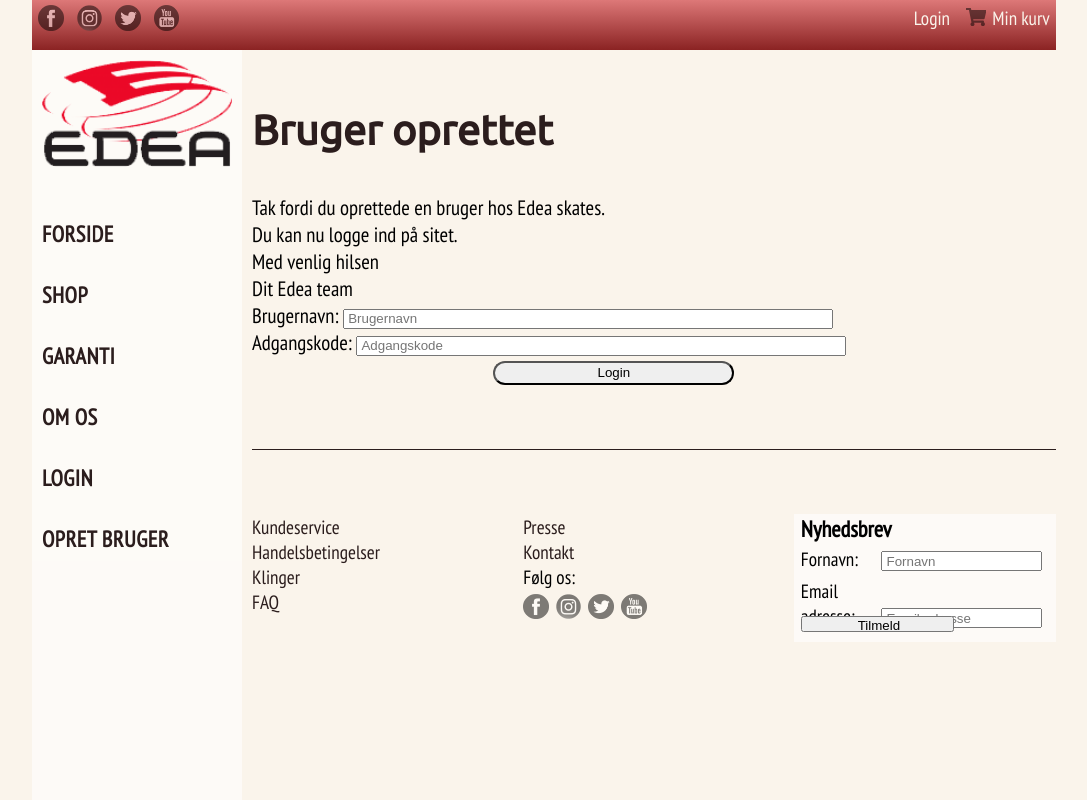
After one commit to AspIT-Hanne/V3-PHP-course, a PHP site: page /newuser-landing.php in a window 1280 px wide. The commit adds this page. Shown: the whole page, without its empty margins (96-1183 px from the left). Run offline with PHP 8.4, Linux system fonts and the light colour scheme; style sheets or scripts are compiled from the project's sources.

Commit message:
Forms - newsletter, login, logout - php sessions

```diff
--- a/css/style.scss
+++ b/css/style.scss
@@ -38,6 +38,7 @@
     width: 80%;
     margin: auto;
     font-family: $font-main;
+    background-color: $color-bg-main;
 
     &.light
     {
@@ -118,17 +119,22 @@
         {
             display: inline-block;
             padding: 0 0.5vw;
+            font-size: 1.2rem;
 
             &:nth-child(4)
             {
                 margin-right: auto;
             }
 
+            // &:nth-child(5)
+            // {
+            //     margin-right: auto;
+            // }
+
             a
             {
                 text-decoration: none;
                 color: $color-bg-main;
-                font-size: 1.2rem;
             }
 
             &:last-child
@@ -142,7 +148,6 @@
             opacity: 0.5;
             padding-top: 5px;
             width: 2vw;
-            fill: white;
         }
 
 
@@ -202,10 +207,11 @@
     {
         font-family: $font-heading;
         color: $neon-color1;
-        padding: 5vh 0;
+        padding: 7vh 0 5vh 0;
     }
 
     font-size: 1.3rem;
+    padding-bottom: 8vh;
 }
 
 section
@@ -270,3 +276,91 @@
         }
     }
 }
+
+footer
+{
+    display: flex;
+    flex-direction: row;
+    justify-content: space-evenly;
+    width: 100%;
+    flex: 1 1 100%;
+    border-top: 1px solid $color-font-side-nav;
+    padding-top: 8vh;
+
+    div
+    {
+        @include calculateWidthProducts(3, 2%);
+        display: flex;
+        flex-direction: column;
+        font-size: 1.2rem;
+
+        .footerSoMe
+        {
+            display: flex;
+            flex-direction: row;
+        }
+
+        img
+        {
+            opacity: 0.5;
+            padding: 5px 7px 0 0;
+            width: 2vw;
+        }
+
+        &:nth-child(3)
+        {
+            background-color: hsla(0, 0%, 100%, .6);
+            padding-left: 0.5vw;
+        }
+
+        a
+        {
+            color: $color-font-side-nav;
+            text-decoration: none;
+
+        }
+
+        label
+        {
+            width: 30%;
+            display: inline-block;
+
+        }
+
+
+    }
+
+    h3
+        {
+            height: 4vh;
+        }
+
+    form
+    {
+        p
+        {
+            height: 4vh;
+        }
+    }
+}
+
+form
+{
+    input
+        {
+            display: inline-block;
+            width: 60%;
+            height: 2vh;
+            padding-left: 3px;
+        }
+
+        .submitbtn
+        {
+            width: 30%;
+            margin-left: 30%;
+            padding-left: 0;
+            height: 3vh;
+            border-radius: 50px;
+            cursor: pointer;
+        }
+}
--- /dev/null
+++ b/includes/footer.php
@@ -0,0 +1,49 @@
+<?php
+    if(!isset($_SESSION))
+    {
+        session_start();
+    }
+?>
+
+<footer>
+
+    <div>
+        <a href="#">Kundeservice</a>
+        <a href="#">Handelsbetingelser</a>
+        <a href="#">Klinger</a>
+        <a href="#">FAQ</a>
+    </div>
+
+    <div>
+        <a href="#">Presse</a>
+        <a href="#">Kontakt</a>
+        <p>Følg os:</p>
+        <div class="footerSoMe">
+            <a href="#"><img src="img/facebookIcon-bw.png" alt="Facebook logo"></a>
+            <a href="#"><img src="img/instagramIcon-bw.png" alt="Instagram logo"></a>
+            <a href="#"><img src="img/twitterIcon-bw.png" alt="Twitter logo"></a>
+            <a href="#"><img src="img/youtubeIcon-bw.png" alt="YouTube logo"></a>
+        </div>
+    </div>
+    <div>
+        <h3>Nyhedsbrev</h3>
+        <form action="newsletter-landing.php" method="post">
+            <p>
+                <label for="firstname">Fornavn: </label>
+                <input type="text" name="newsletter-firstname" placeholder="Fornavn">
+            </p>
+
+            <p>
+                <label for="newsletter-email">Email adresse: </label>
+                <input type="text" name="newsletter-email" placeholder="Email adresse">
+            </p>
+
+            <p>
+                <input type="submit" name="submit-newsletter" value="Tilmeld" class="newsletterbtn">
+            </p>
+        </form>
+
+
+    </div>
+
+</footer>
--- /dev/null
+++ b/includes/sidemenu.php
@@ -0,0 +1,27 @@
+<?php
+    if(!isset($_SESSION))
+    {
+        session_start();
+    }
+?>
+
+<nav class="side">
+    <a href="index.php"><img src="img/edea-skates-logo.png" alt="Edea logo"></a>
+    <ul>
+        <li><a href="index.php">Forside</a></li>
+        <li><a href="#">Shop</a></li>
+        <li><a href="#">Garanti</a></li>
+        <li><a href="#">Om os</a></li>
+        <?php
+            if (isset($_SESSION['login-submit']))
+            {
+                echo "<li><a href='logout.php'>Log ud</a></li>";
+            }
+            else
+            {
+                echo "<li><a href='login.php'>Login</a></li>";
+            }
+        ?>
+        <li><a href="createuser.php">Opret bruger</a></li>
+    </ul>
+</nav>
--- /dev/null
+++ b/includes/topmenu.php
@@ -0,0 +1,29 @@
+<?php
+    if(!isset($_SESSION))
+    {
+        session_start();
+    }
+?>
+
+<nav class="top">
+    <ul>
+        <li><a href="#"><img src="img/facebookIcon-bw.png" alt="Facebook logo"></a></li>
+        <li><a href="#"><img src="img/instagramIcon-bw.png" alt="Instagram logo"></a></li>
+        <li><a href="#"><img src="img/twitterIcon-bw.png" alt="Twitter logo"></a></li>
+        <li><a href="#"><img src="img/youtubeIcon-bw.png" alt="YouTube logo"></a></li>
+        <?php
+            if (isset($_SESSION['login-submit']))
+            {
+                echo "<li>Velkommen, {$_SESSION['login-username']}</li>
+                <li><a href='#'>Min konto</a></li>";
+            }
+            else
+            {
+                echo "<li><a href='login.php'>Login</a></li>";
+            }
+        ?>
+
+        <li class="carticon"><a href="#"><img src="img/shopping-cart-solid.svg" alt="shopping cart icon"></a></li>
+        <li><a href="#">Min kurv</a></li>
+    </ul>
+</nav>
--- /dev/null
+++ b/login-form.php
@@ -0,0 +1,15 @@
+<form action="index.php" method="post">
+    <p>
+        <label for="login-username">Brugernavn: </label>
+        <input type="text" name="login-username" placeholder="Brugernavn">
+    </p>
+
+    <p>
+        <label for="login-password">Adgangskode: </label>
+        <input type="text" name="login-password" placeholder="Adgangskode">
+    </p>
+
+    <p>
+        <input type="submit" name="login-submit" value="Login" class="submitbtn">
+    </p>
+</form>
--- /dev/null
+++ b/newuser-landing.php
@@ -0,0 +1,42 @@
+<?php
+    if(!isset($_SESSION))
+    {
+        session_start();
+    }
+?>
+
+<!DOCTYPE html>
+<html lang="en">
+<head>
+    <meta charset="UTF-8">
+    <meta name="viewport" content="width=device-width, initial-scale=1.0">
+    <meta http-equiv="X-UA-Compatible" content="ie=edge">
+    <link rel="stylesheet" type="text/css" href="css/style.css">
+    <title>New user</title>
+</head>
+<body>
+
+    <?php
+        include "includes/topmenu.php";
+
+        include "includes/sidemenu.php";
+    ?>
+
+    <div class="content">
+        <main>
+            <h1>Bruger oprettet</h1>
+
+            <p>Tak fordi du oprettede en bruger hos Edea skates.</p>
+            <p>Du kan nu logge ind på sitet.</p>
+            <p>Med venlig hilsen</p>
+            <p>Dit Edea team</p>
+
+            <?php include "login-form.php" ?>
+
+        </main>
+
+        <?php include "includes/footer.php"; ?>
+    </div>
+
+</body>
+</html>
```
Also changed, not shown: createuser.php (added, +43 -0 lines), index.php (+23 -23 lines), login.php (added, +37 -0 lines), logout.php (added, +37 -0 lines), newsletter-landing.php (added, +52 -0 lines).
